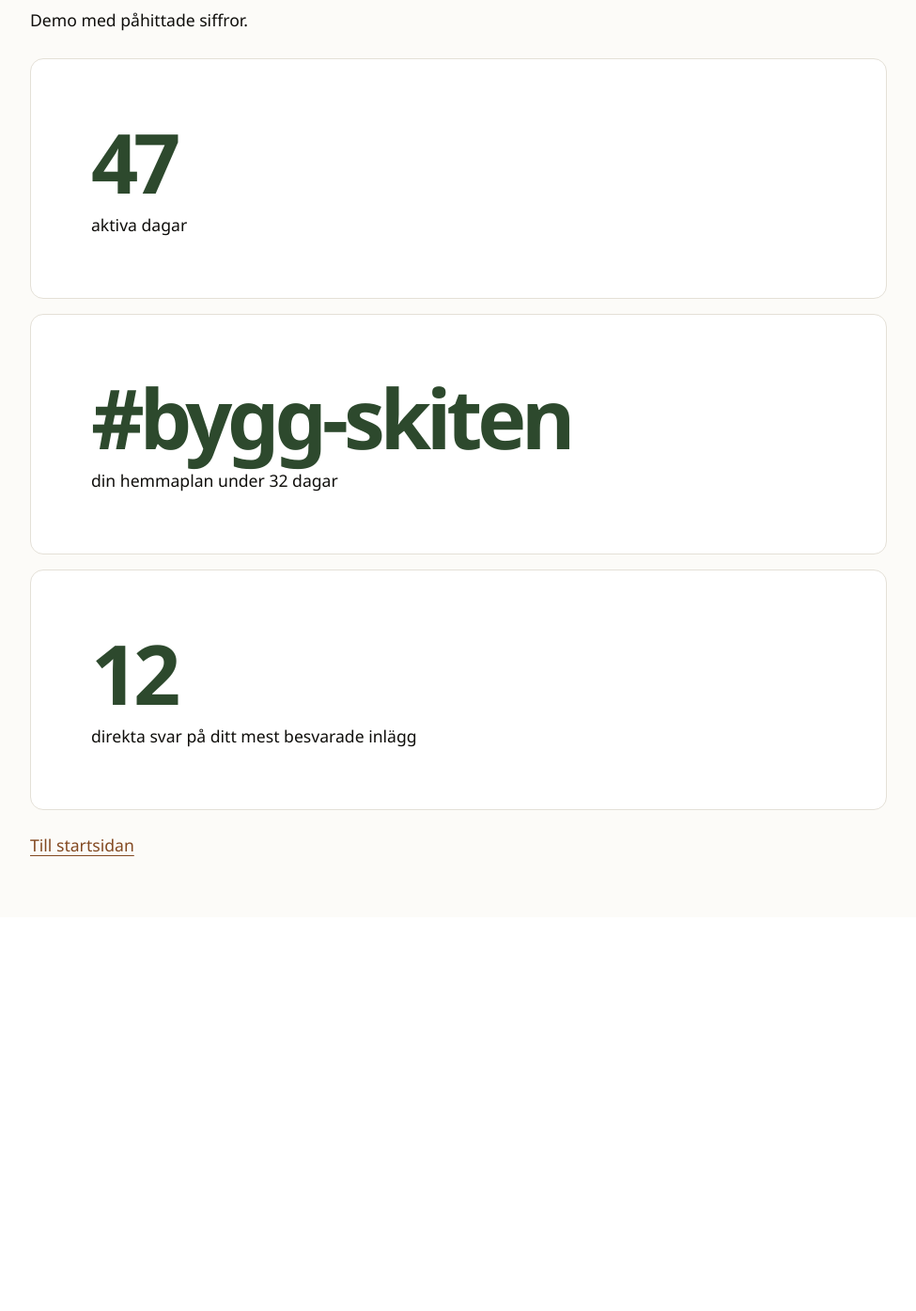
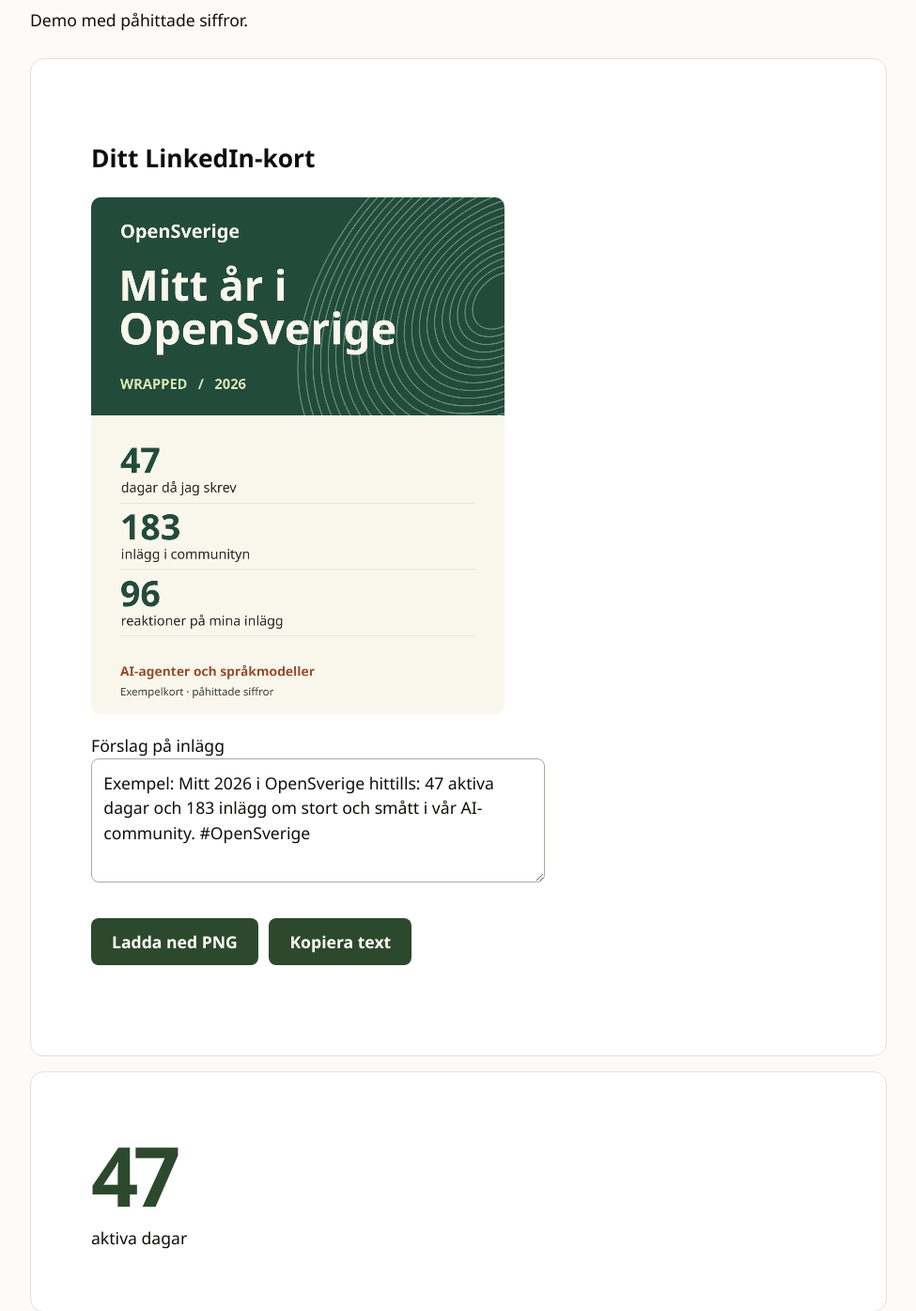
Before and after one commit to opensverige/opensverige-wrapped, a Flask app: page /demo in a window 1280 px wide. Shown: the part 237-1632 px from the top of the page at 94% size, without its empty margins (152-1127 px from the left). Before the commit the page ends 1148 px from the top, so only its background shows below. Run offline with Flask 3, Linux system fonts and the light colour scheme.

Commit message:
Create a previewable LinkedIn year card with personal metrics and PNG export

```diff
--- a/app.py
+++ b/app.py
@@ -165,7 +165,7 @@ def authenticated_member():
     return member
 
 
-@app.post("/year")
+@app.post("/memory")
 def year():
     member = authenticated_member()
     if not isinstance(member, dict):
@@ -252,6 +252,7 @@ def readable_channels(member):
             and can_read_history(bot, guild, c)}
 
 
+@app.post("/year")
 @app.post("/data")
 def data():
     member = authenticated_member()
@@ -271,7 +272,7 @@ def data():
         "Tilldelade roller": len(member.get("roles", [])),
         "Boostar sedan": local_date(member.get("premium_since")),
     }
-    return render_template("data.html", rows=rows, channels=readable_channels(member), csrf=form_token())
+    return render_template("data.html", story=request.path == "/year", rows=rows, channels=readable_channels(member), csrf=form_token())
 
 
 @app.post("/data/messages")
--- /dev/null
+++ b/static/wrapped-card.js
@@ -0,0 +1,80 @@
+(() => {
+  const canvas = document.querySelector('#poster');
+  const ctx = canvas.getContext('2d');
+  const actions = document.querySelector('#share-actions');
+  const caption = document.querySelector('#caption');
+  const demo = document.querySelector('#share').dataset.demo === 'yes';
+  let textStats, voice;
+  let completed = false;
+  function label(value, x, y, size, color, weight = 600) {
+    ctx.fillStyle = color;
+    ctx.font = weight + ' ' + size + 'px "Segoe UI", sans-serif';
+    ctx.fillText(value, x, y, 928);
+  }
+  function draw() {
+    const paper = '#f9f6eb', moss = '#234b3c', rust = '#984e2f';
+    ctx.fillStyle = moss;
+    ctx.fillRect(0, 0, 1080, 1350);
+    ctx.save();
+    ctx.beginPath();
+    ctx.rect(0, 0, 1080, 570);
+    ctx.clip();
+    ctx.strokeStyle = '#63917a';
+    ctx.lineWidth = 3;
+    for (let radius = 85; radius < 620; radius += 23) {
+      ctx.beginPath();
+      ctx.ellipse(1070, 270, radius, radius * .71, -.8, 0, 2 * Math.PI);
+      ctx.stroke();
+    }
+    ctx.restore();
+    label('OpenSverige', 76, 106, 49, paper);
+    label('Mitt år i', 72, 270, 110, paper);
+    label('OpenSverige', 72, 384, 114, paper);
+    label('WRAPPED   /   2026', 76, 500, 36, '#d7e5b2');
+    ctx.fillStyle = paper;
+    ctx.fillRect(0, 570, 1080, 780);
+    const stats = textStats || {};
+    const values = [[stats.days, 'dagar då jag skrev'], [stats.messages, 'inlägg i communityn'],
+                    [stats.reactions, 'reaktioner på mina inlägg']];
+    values.forEach(([value, description], index) => {
+      const y = 720 + index * 174;
+      label(value == null ? '…' : value.toLocaleString('sv-SE'), 76, y, 92, moss);
+      label(description, 78, y + 50, 35, '#292d26', 400);
+      ctx.fillStyle = '#d9d7c9';
+      ctx.fillRect(76, y + 77, 928, 2);
+    });
+    const foot = voice ? voice + ' min i voice sedan 23 nov' : 'AI-agenter och språkmodeller';
+    label(foot, 76, 1250, 34, rust);
+    label(demo ? 'Exempelkort · påhittade siffror' : 'OpenSverige Wrapped · 2026 hittills', 76, 1301, 28, '#464d42', 400);
+    canvas.setAttribute('aria-label', values.map(([n, desc]) => (n ?? '…') + ' ' + desc).join(', ') + '. ' + foot);
+  }
+  window.wrappedCard = {
+    update(stats, ready) {
+      textStats = stats;
+      completed = ready;
+      actions.hidden = !ready;
+      if (ready) caption.value = (demo ? 'Exempel: ' : '') + 'Mitt 2026 i OpenSverige hittills: ' +
+        stats.days + ' aktiva dagar och ' + stats.messages + ' inlägg om stort och smått i vår AI-community. #OpenSverige';
+      draw();
+    },
+    setVoice(minutes) { voice = minutes; draw(); }
+  };
+  document.querySelector('#download-poster').onclick = () => {
+    if (!completed) return;
+    canvas.toBlob(blob => {
+      if (!blob) return;
+      const link = document.createElement('a');
+      link.href = URL.createObjectURL(blob);
+      link.download = demo ? 'opensverige-exempelkort.png' : 'mitt-opensverige-2026.png';
+      link.click();
+      setTimeout(() => URL.revokeObjectURL(link.href), 30000);
+    }, 'image/png');
+  };
+  document.querySelector('#copy-caption').onclick = async () => {
+    const status = document.querySelector('#share-message');
+    try { await navigator.clipboard.writeText(caption.value); status.textContent = 'Texten är kopierad.'; }
+    catch { caption.select(); status.textContent = 'Texten är markerad. Kopiera den med tangentbordet.'; }
+  };
+  if (demo) window.wrappedCard.update({days:47,messages:183,reactions:96},true);
+  else draw();
+})();
--- a/templates/index.html
+++ b/templates/index.html
@@ -27,7 +27,7 @@ footer { margin-top: 24px; }
 </style><header><nav><b>OpenSverige</b><span>Wrapped / 2026</span></nav></header><main>
 {% if problem %}<h1>Ett ögonblick.</h1><p>{{ problem }}</p><a href="/">Till startsidan</a>
 {% elif result is defined %}<h1>{{ 'Exempelåret' if demo else 'Ditt år' }}.</h1>
-{% if demo %}<p>Demo med påhittade siffror.</p>{% endif %}
+{% if demo %}<p>Demo med påhittade siffror.</p>{% include "share.html" %}{% endif %}
 {% for number,label in result %}<section><strong>{{ number }}</strong><div>{{ label }}</div></section>{% else %}<p>Vi hittade inga egna inlägg i den läsbara historiken för #general och #bygg-skiten under 2026.</p>{% endfor %}
 {% if link %}<a class="cta" href="{{ link }}">Öppna ditt inlägg</a>{% endif %}<footer><a href="/">Till startsidan</a></footer>
 {% else %}<section class="hero"><h1>{% if member %}Hej, {{ member }}!{% else %}Ditt år på OpenSverige.{% endif %}</h1><p>Dina dagar, dina kanaler och samtalet som fick folk att svara.</p>
--- /dev/null
+++ b/templates/share.html
@@ -0,0 +1,16 @@
+<section id="share" data-demo="{{ 'yes' if demo else 'no' }}">
+  <h2>Ditt LinkedIn-kort</h2>
+  <canvas id="poster" width="1080" height="1350" role="img" aria-label="Förhandsvisning av ditt årskort"></canvas>
+  <div id="share-actions" hidden>
+    <p><label for="caption">Förslag på inlägg</label><br><textarea id="caption" rows="4"></textarea></p>
+    <button type="button" id="download-poster">Ladda ned PNG</button>
+    <button type="button" id="copy-caption">Kopiera text</button>
+    <p id="share-message" role="status"></p>
+  </div>
+</section>
+<style>
+#poster{display:block;width:min(100%,440px);height:auto;border-radius:10px}
+#caption{font:inherit;color:inherit;padding:.7em;width:100%;box-sizing:border-box;border:1px solid #aba89e;border-radius:8px}
+#share-actions button{margin:.2em .4em .2em 0}
+</style>
+<script src="{{ url_for('static',filename='wrapped-card.js') }}"></script>
```
Also changed, not shown: templates/data.html (+11 -2 lines).
